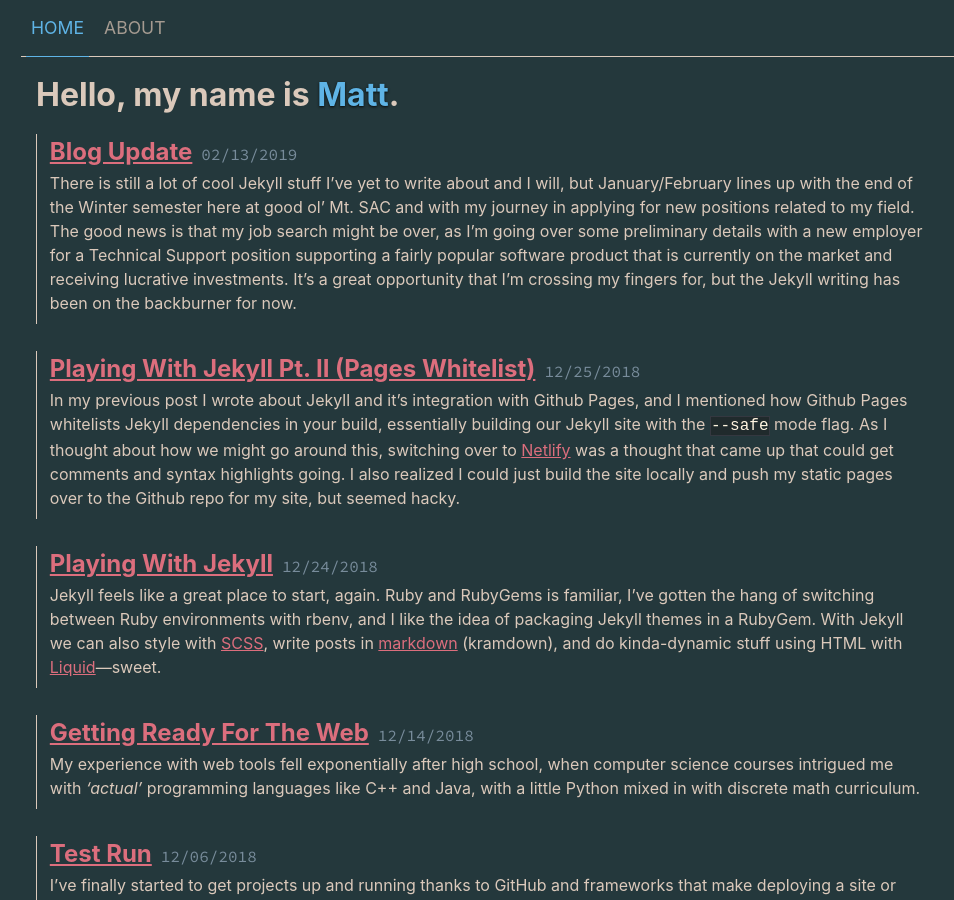
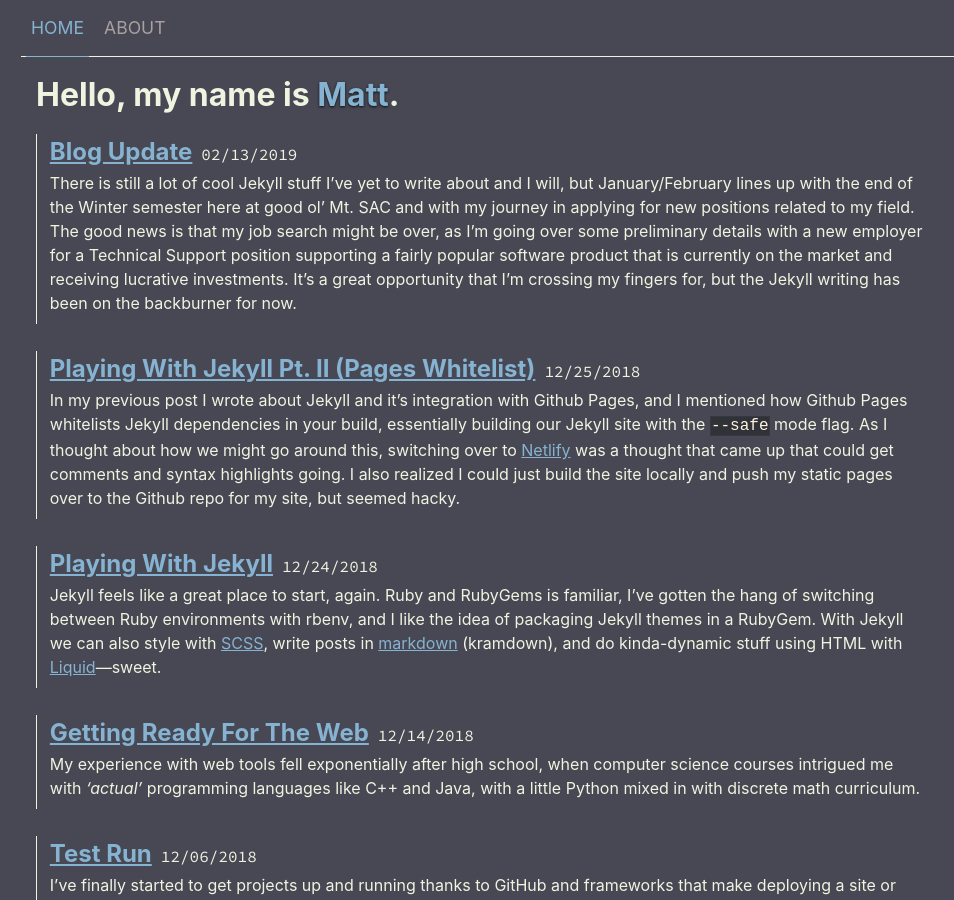
Before and after one commit to MattRugamas/mattrugamas.com, a Jekyll site: the page built from index.html, in a window 1280 px wide and 900 px high. Shown: the whole window, without its empty margins (19-973 px from the left). Built offline with Jekyll 4.4.1, drawn with Linux system fonts in a browser that asks for light colours.

Commit message:
Reverting color changes

```diff
--- a/_sass/_settings.scss
+++ b/_sass/_settings.scss
@@ -2,25 +2,25 @@ $fonts-body: -apple-system,BlinkMacSystemFont,"Segoe UI",Roboto,"Helvetica Neue"
 $fonts-titles: -apple-system,BlinkMacSystemFont,"Segoe UI",Roboto,"Helvetica Neue",Arial,sans-serif;
 $fonts-source: 'Source Code Pro', monospace;
 
-$base: rgb(36, 56, 60);
-$selected: rgb(70, 100, 105);
-$text: rgb(219, 201, 187);
-$inactive: rgb(165, 155, 145);
-$links: rgb(220, 110, 125);
-$highlight: rgb(95, 180, 230);
-$dates: rgb(120, 140, 155);
+// $base: rgb(36, 56, 60);
+// $selected: rgb(70, 100, 105);
+// $text: rgb(219, 201, 187);
+// $inactive: rgb(165, 155, 145);
+// $links: rgb(220, 110, 125);
+// $highlight: rgb(95, 180, 230);
+// $dates: rgb(120, 140, 155);
 
-// $base: #474853;
-// $text: #EDF5E1;
-// $selected: #40414b;
-// $inactive: #AAA0A0;
-// $links: #86B3D1;
-// $highlight: #86B3D1;
-// $dates: $text;
+$base: #474853;
+$selected: #40414b;
+$text: #EDF5E1;
+$inactive: #AAA0A0;
+$links: #86B3D1;
+$highlight: #86B3D1;
+$dates: $text;
 
 // $base: #2B2E36;
+// $selected: #40423C;
 // $text: #EDF5E1;
-// $selected: #40423C;
 // $inactive: $text;
 // $links: #72a3c8;
 // $highlight: #b695a1;
```
